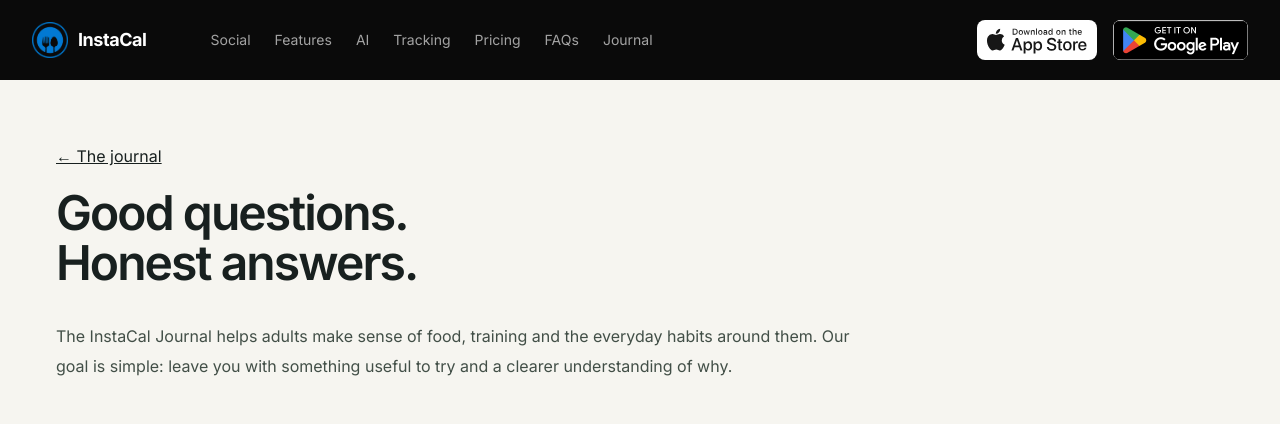
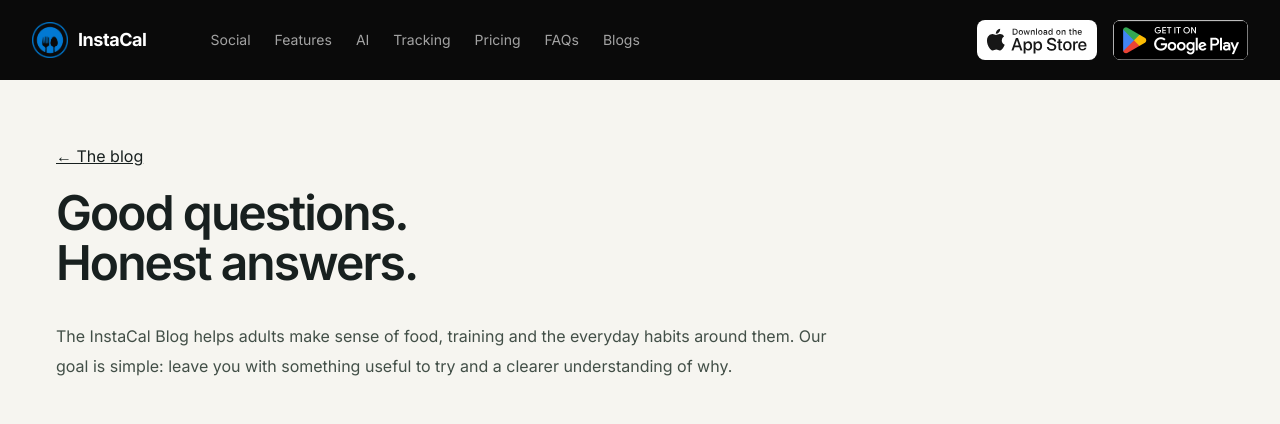
Before and after one commit to dcrame2/macro-app-marketing-website, a Next.js app: page /blog/editorial in a window 1280 px wide. Shown: the top 424 px of the page. Built offline with nearby package versions, Linux system fonts and the light colour scheme.

Commit message:
fix: rename journal to blog across website and publishing copy

```diff
--- a/src/app/(main)/blog/[slug]/page.jsx
+++ b/src/app/(main)/blog/[slug]/page.jsx
@@ -69,7 +69,7 @@ export default async function Article({ params }) {
           {
             '@type': 'ListItem',
             position: 2,
-            name: 'Journal',
+            name: 'Blogs',
             item: `${SITE_URL}/blog`,
           },
           {
@@ -94,13 +94,13 @@ export default async function Article({ params }) {
         <nav className="journal-breadcrumb" aria-label="Breadcrumb">
           <Link href="/">InstaCal</Link>
           <span>/</span>
-          <Link href="/blog">Journal</Link>
+          <Link href="/blog">Blogs</Link>
           <span>/</span>
           <span>{post.category}</span>
         </nav>
         <header className="journal-article-header">
           <p className="journal-kicker">
-            {post.category} <span> / </span> The InstaCal Journal
+            {post.category} <span> / </span> The InstaCal Blog
           </p>
           <h1>{post.title}</h1>
           <p className="journal-deck">{post.description}</p>
--- a/src/app/(main)/blog/editorial/page.jsx
+++ b/src/app/(main)/blog/editorial/page.jsx
@@ -3,7 +3,7 @@ import { SITE_URL } from '@/lib/blog/config'
 import '@/styles/journal.css'
 
 export const metadata = {
-  title: 'Our Editorial Standards | InstaCal Journal',
+  title: 'Our Editorial Standards | InstaCal Blog',
   description:
     'How InstaCal uses research, public community data, real photos and clear sourcing to create useful food and fitness stories.',
   alternates: { canonical: `${SITE_URL}/blog/editorial` },
@@ -14,14 +14,14 @@ export default function Editorial() {
     <div className="journal">
       <div className="journal-width">
         <article className="journal-policy">
-          <Link href="/blog">← The journal</Link>
+          <Link href="/blog">← The blog</Link>
           <h1>
             Good questions.
             <br />
             Honest answers.
           </h1>
           <p>
-            The InstaCal Journal helps adults make sense of food, training and
+            The InstaCal Blog helps adults make sense of food, training and
             the everyday habits around them. Our goal is simple: leave you with
             something useful to try and a clearer understanding of why.
           </p>
@@ -79,7 +79,7 @@ export default function Editorial() {
           </p>
           <h2>What connects it all</h2>
           <p>
-            InstaCal brings food, fitness and friends together. Our journal
+            InstaCal brings food, fitness and friends together. Our blog
             makes that experience more useful: understand a meal, discover an
             idea, track a workout, and build a routine you want to return to.
           </p>
--- a/src/app/(main)/blog/error.jsx
+++ b/src/app/(main)/blog/error.jsx
@@ -3,7 +3,7 @@ export default function BlogError({ reset }) {
   return (
     <div className="mx-auto max-w-2xl px-6 py-24 text-white">
       <h1 className="text-3xl font-semibold">
-        The journal is taking a moment.
+        The blog is taking a moment.
       </h1>
       <p className="mt-4 text-gray-400">
         We couldn’t load the stories. Please try again.
--- a/src/app/(main)/blog/page.jsx
+++ b/src/app/(main)/blog/page.jsx
@@ -8,7 +8,7 @@ import '@/styles/journal.css'
 export async function generateMetadata({ searchParams }) {
   const filtered = Boolean(searchParams.topic || searchParams.page)
   return {
-    title: 'The InstaCal Journal | Food, Fitness & Real Life',
+    title: 'The InstaCal Blog | Food, Fitness & Real Life',
     description:
       'Practical nutrition, strength training, meal ideas and honest community insights. Learn something useful. Put it into practice with InstaCal.',
     alternates: {
@@ -17,7 +17,7 @@ export async function generateMetadata({ searchParams }) {
     },
     ...(filtered ? { robots: { index: false, follow: true } } : {}),
     openGraph: {
-      title: 'The InstaCal Journal',
+      title: 'The InstaCal Blog',
       description: 'Eat well. Move more. Find your people.',
       url: `${SITE_URL}/blog`,
       images: [{ url: '/opengraph-image', width: 1200, height: 630 }],
@@ -44,7 +44,7 @@ export default async function Blog({ searchParams }) {
         <div className="journal-width">
           <div className="journal-topline">
             <span>
-              <span className="journal-dot" /> THE INSTACAL JOURNAL
+              <span className="journal-dot" /> THE INSTACAL BLOG
             </span>
             <Link href="/blog/editorial">
               Good questions. Honest answers. ↗
@@ -98,7 +98,7 @@ export default async function Blog({ searchParams }) {
                   {featured.category} <span> / </span>{' '}
                   {page === 1 && !category
                     ? 'The latest story'
-                    : 'From the journal'}
+                    : 'From the blog'}
                 </p>
                 <h2>
                   <Link href={`/blog/${featured.slug}`}>{featured.title}</Link>
@@ -151,7 +151,7 @@ export default async function Blog({ searchParams }) {
                 ? `${category} stories are on the way.`
                 : 'Our next chapter starts here.'}
             </h2>
-            <p>Explore the latest food and fitness stories in the journal.</p>
+            <p>Explore the latest food and fitness stories in the blog.</p>
             <Link href="/blog">Browse all stories →</Link>
           </div>
         )}
--- a/src/app/blog/feed.xml/route.js
+++ b/src/app/blog/feed.xml/route.js
@@ -22,7 +22,7 @@ export async function GET() {
     )
     .join('')
   return new Response(
-    `<?xml version="1.0" encoding="UTF-8"?><rss version="2.0" xmlns:atom="http://www.w3.org/2005/Atom"><channel><title>The InstaCal Journal</title><link>${SITE_URL}/blog</link><description>Food, fitness and real life. Fresh ideas from InstaCal.</description><language>en-us</language><atom:link href="${SITE_URL}/blog/feed.xml" rel="self" type="application/rss+xml"/>${items}</channel></rss>`,
+    `<?xml version="1.0" encoding="UTF-8"?><rss version="2.0" xmlns:atom="http://www.w3.org/2005/Atom"><channel><title>The InstaCal Blog</title><link>${SITE_URL}/blog</link><description>Food, fitness and real life. Fresh ideas from InstaCal.</description><language>en-us</language><atom:link href="${SITE_URL}/blog/feed.xml" rel="self" type="application/rss+xml"/>${items}</channel></rss>`,
     {
       headers: {
         'Content-Type': 'application/rss+xml; charset=utf-8',
--- a/src/components/Footer.jsx
+++ b/src/components/Footer.jsx
@@ -30,7 +30,7 @@ export function Footer() {
                 ['Tracking', '/#tracking'],
                 ['Pricing', '/#pricing'],
                 ['FAQs', '/#faqs'],
-                ['Journal', '/blog'],
+                ['Blogs', '/blog'],
                 ['Privacy', '/privacy'],
                 ['Partners', '/partners'],
               ].map(([label, href]) => (
--- a/src/components/NavLinks.jsx
+++ b/src/components/NavLinks.jsx
@@ -11,7 +11,7 @@ export const navigation = [
   ['Tracking', '/#tracking'],
   ['Pricing', '/#pricing'],
   ['FAQs', '/#faqs'],
-  ['Journal', '/blog'],
+  ['Blogs', '/blog'],
 ]
 
 export function NavLinks() {
```
Also changed, not shown: 2 other files (tests, documents, lock files or other folders).
